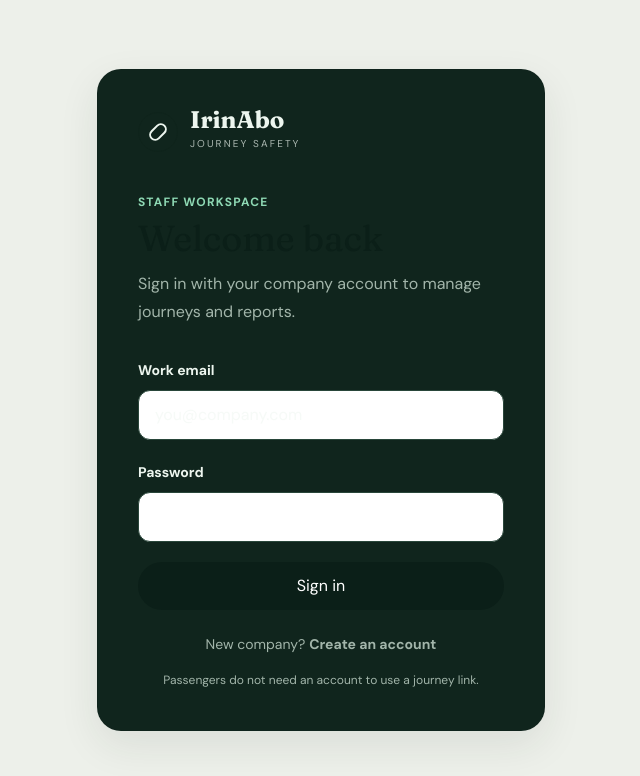
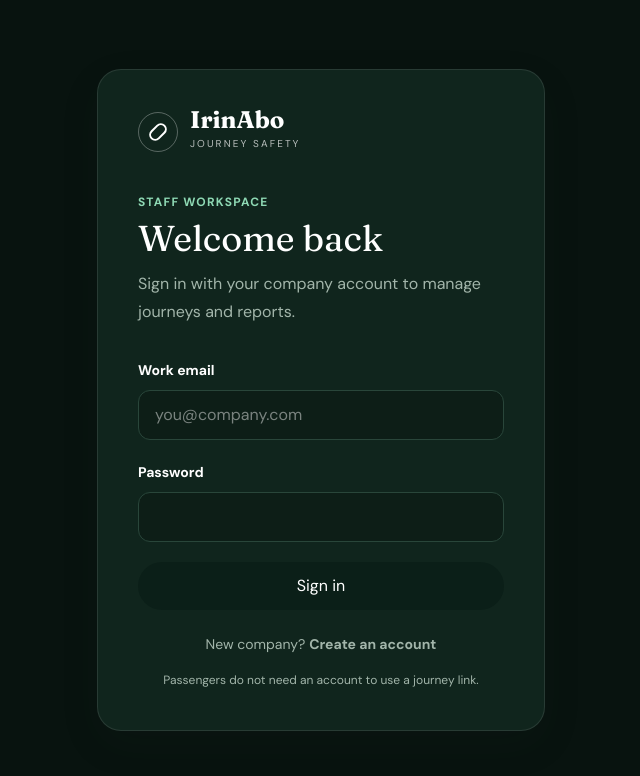
Before and after one commit to Larriemoses/irinabo, a Next.js app: page /login in a window 1280 px wide. Shown: the top 776 px of the page, without its empty margins (319-959 px from the left). Built offline with nearby package versions, Linux system fonts and the light colour scheme.

Commit message:
fix: align auth and public page contrast

```diff
--- a/app/(auth)/login/LoginForm.tsx
+++ b/app/(auth)/login/LoginForm.tsx
@@ -7,8 +7,8 @@ export function LoginForm({ next }: { next?: string }) {
   const [state, action, pending] = useActionState(login, undefined);
   return <form action={action} className="mt-8 space-y-5">
     <input type="hidden" name="next" value={next ?? "/dashboard"} />
-    <label className="block"><span className="text-sm font-bold">Work email</span><input required name="email" type="email" autoComplete="email" className="mt-2 w-full rounded-xl border border-[var(--line)] bg-white px-4 py-3 outline-none focus:border-[var(--leaf)]" placeholder="you@company.com" /></label>
-    <label className="block"><span className="text-sm font-bold">Password</span><input required name="password" type="password" minLength={8} autoComplete="current-password" className="mt-2 w-full rounded-xl border border-[var(--line)] bg-white px-4 py-3 outline-none focus:border-[var(--leaf)]" /></label>
+    <label className="block"><span className="text-sm font-bold text-white">Work email</span><input required name="email" type="email" autoComplete="email" className="mt-2 w-full rounded-xl border border-[var(--line)] bg-black/20 px-4 py-3 text-white outline-none placeholder:text-white/45 focus:border-[var(--lime)]" placeholder="you@company.com" /></label>
+    <label className="block"><span className="text-sm font-bold text-white">Password</span><input required name="password" type="password" minLength={8} autoComplete="current-password" className="mt-2 w-full rounded-xl border border-[var(--line)] bg-black/20 px-4 py-3 text-white outline-none focus:border-[var(--lime)]" /></label>
     {state?.error && <p role="alert" className="rounded-xl bg-red-50 px-4 py-3 text-sm font-semibold text-red-800">{state.error}</p>}
     <button disabled={pending} className="w-full rounded-full bg-[var(--forest)] px-5 py-3 font-bold text-white disabled:opacity-60">{pending ? "Signing in…" : "Sign in"}</button>
   </form>;
--- a/app/(auth)/login/page.tsx
+++ b/app/(auth)/login/page.tsx
@@ -5,5 +5,5 @@ import { LoginForm } from "./LoginForm";
 export default async function LoginPage({ searchParams }: { searchParams: Promise<{ next?: string; reason?: string }> }) {
   const query = await searchParams;
   const message = query.reason === "session-expired" ? "You were signed out after 30 minutes of inactivity." : query.reason === "staff-access-required" ? "A staff account is required to open that page." : undefined;
-  return <main className="grid min-h-screen place-items-center bg-[#edf0ea] p-5"><section className="w-full max-w-md rounded-3xl border border-black/5 bg-[var(--paper)] p-7 paper-shadow sm:p-10"><Brand /><p className="mt-10 text-xs font-bold uppercase tracking-widest text-[var(--leaf)]">Staff workspace</p><h1 className="display mt-2 text-4xl text-[var(--forest)]">Welcome back</h1><p className="mt-3 leading-7 text-[var(--muted)]">Sign in with your company account to manage journeys and reports.</p>{message && <p className="mt-5 rounded-xl bg-amber-50 px-4 py-3 text-sm text-amber-900">{message}</p>}<LoginForm next={query.next} /><p className="mt-6 text-center text-sm text-[var(--muted)]">New company? <Link href="/register" className="font-bold text-[var(--forest)]">Create an account</Link></p><p className="mt-4 text-center text-xs leading-5 text-[var(--muted)]">Passengers do not need an account to use a journey link.</p></section></main>;
+  return <main className="grid min-h-screen place-items-center bg-[var(--background)] p-5"><section className="w-full max-w-md rounded-3xl border border-white/10 bg-[var(--paper)] p-7 text-white paper-shadow sm:p-10"><Brand inverse /><p className="mt-10 text-xs font-bold uppercase tracking-widest text-[var(--leaf)]">Staff workspace</p><h1 className="display mt-2 text-4xl text-white">Welcome back</h1><p className="mt-3 leading-7 text-[var(--muted)]">Sign in with your company account to manage journeys and reports.</p>{message && <p className="mt-5 rounded-xl bg-amber-50 px-4 py-3 text-sm text-amber-900">{message}</p>}<LoginForm next={query.next} /><p className="mt-6 text-center text-sm text-[var(--muted)]">New company? <Link href="/register" className="font-bold text-[var(--lime)]">Create an account</Link></p><p className="mt-4 text-center text-xs leading-5 text-[var(--muted)]">Passengers do not need an account to use a journey link.</p></section></main>;
 }
--- a/app/(auth)/register/RegisterForm.tsx
+++ b/app/(auth)/register/RegisterForm.tsx
@@ -1,4 +1,4 @@
 "use client";
 import { useActionState } from "react";
 import { register } from "./actions";
-export function RegisterForm(){const[state,action,pending]=useActionState(register,undefined);return <form action={action} className="mt-8 space-y-4"><input name="company" required placeholder="Company name" className="w-full rounded-xl border border-[var(--line)] bg-white px-4 py-3"/><input name="name" required placeholder="Your full name" className="w-full rounded-xl border border-[var(--line)] bg-white px-4 py-3"/><input name="email" required type="email" placeholder="Work email" className="w-full rounded-xl border border-[var(--line)] bg-white px-4 py-3"/><input name="password" required minLength={8} type="password" placeholder="Password (8+ characters)" className="w-full rounded-xl border border-[var(--line)] bg-white px-4 py-3"/><input name="tripCode" required placeholder="First trip code, e.g. LAG-001" className="w-full rounded-xl border border-[var(--line)] bg-white px-4 py-3 uppercase"/>{state?.error&&<p role="alert" className="rounded-xl bg-red-50 px-4 py-3 text-sm font-semibold text-red-800">{state.error}</p>}<button disabled={pending} className="w-full rounded-full bg-[var(--forest)] px-5 py-3 font-bold text-white disabled:opacity-60">{pending?"Creating company…":"Create company account"}</button></form>}
+export function RegisterForm(){const[state,action,pending]=useActionState(register,undefined);const field="w-full rounded-xl border border-[var(--line)] bg-black/20 px-4 py-3 text-white placeholder:text-white/45 outline-none focus:border-[var(--lime)]";return <form action={action} className="mt-8 space-y-4"><input name="company" required placeholder="Company name" className={field}/><input name="name" required placeholder="Your full name" className={field}/><input name="email" required type="email" placeholder="Work email" className={field}/><input name="password" required minLength={8} type="password" placeholder="Password (8+ characters)" className={field}/><input name="tripCode" required placeholder="First trip code, e.g. LAG-001" className={`${field} uppercase`}/>{state?.error&&<p role="alert" className="rounded-xl bg-red-50 px-4 py-3 text-sm font-semibold text-red-800">{state.error}</p>}<button disabled={pending} className="w-full rounded-full bg-[var(--lime)] px-5 py-3 font-bold text-[var(--forest)] disabled:opacity-60">{pending?"Creating company…":"Create company account"}</button></form>}
--- a/app/(auth)/register/page.tsx
+++ b/app/(auth)/register/page.tsx
@@ -1,2 +1,4 @@
-import Link from "next/link";import {Brand} from "@/components/Brand";import {RegisterForm} from "./RegisterForm";
-export default function RegisterPage(){return <main className="grid min-h-screen place-items-center bg-[#edf0ea] p-5"><section className="w-full max-w-md rounded-3xl border border-black/5 bg-[var(--paper)] p-7 paper-shadow sm:p-10"><Brand/><p className="mt-10 text-xs font-bold uppercase tracking-widest text-[var(--leaf)]">Company onboarding</p><h1 className="display mt-2 text-4xl text-[var(--forest)]">Set up your company</h1><p className="mt-3 leading-7 text-[var(--muted)]">Create the first admin account and a passenger-ready trip link.</p><RegisterForm/><p className="mt-6 text-center text-sm text-[var(--muted)]">Already registered? <Link href="/login" className="font-bold text-[var(--forest)]">Sign in</Link></p></section></main>}
+import Link from "next/link";
+import { Brand } from "@/components/Brand";
+import { RegisterForm } from "./RegisterForm";
+export default function RegisterPage(){return <main className="grid min-h-screen place-items-center bg-[var(--background)] p-5"><section className="w-full max-w-md rounded-3xl border border-white/10 bg-[var(--paper)] p-7 text-white paper-shadow sm:p-10"><Brand inverse/><p className="mt-10 text-xs font-bold uppercase tracking-widest text-[var(--leaf)]">Company onboarding</p><h1 className="display mt-2 text-4xl text-white">Set up your company</h1><p className="mt-3 leading-7 text-[var(--muted)]">Create the first admin account and a passenger-ready trip link.</p><RegisterForm/><p className="mt-6 text-center text-sm text-[var(--muted)]">Already registered? <Link href="/login" className="font-bold text-[var(--lime)]">Sign in</Link></p></section></main>}
```
Also changed, not shown: app/(public)/privacy/page.tsx (+1 -1 lines).
